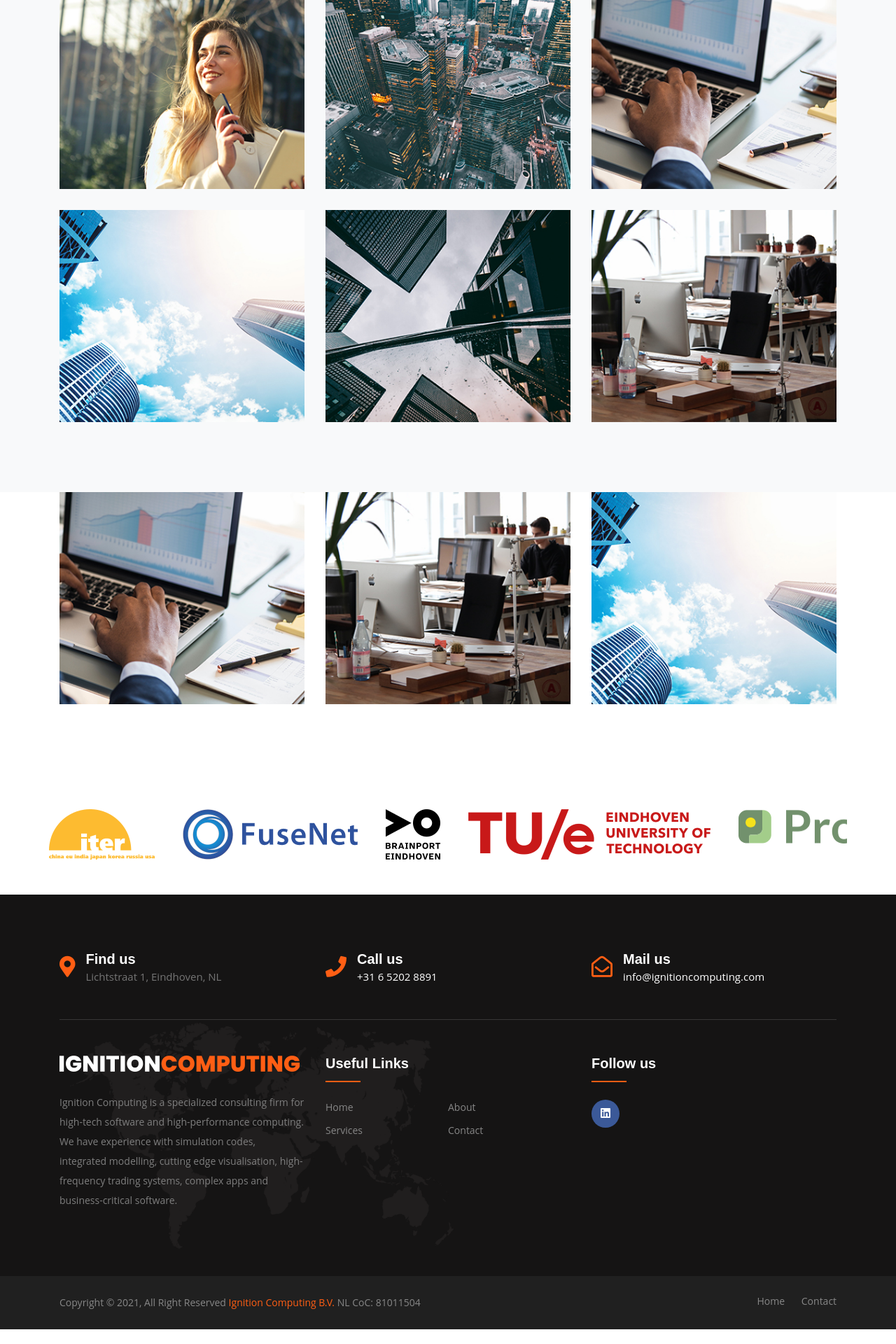
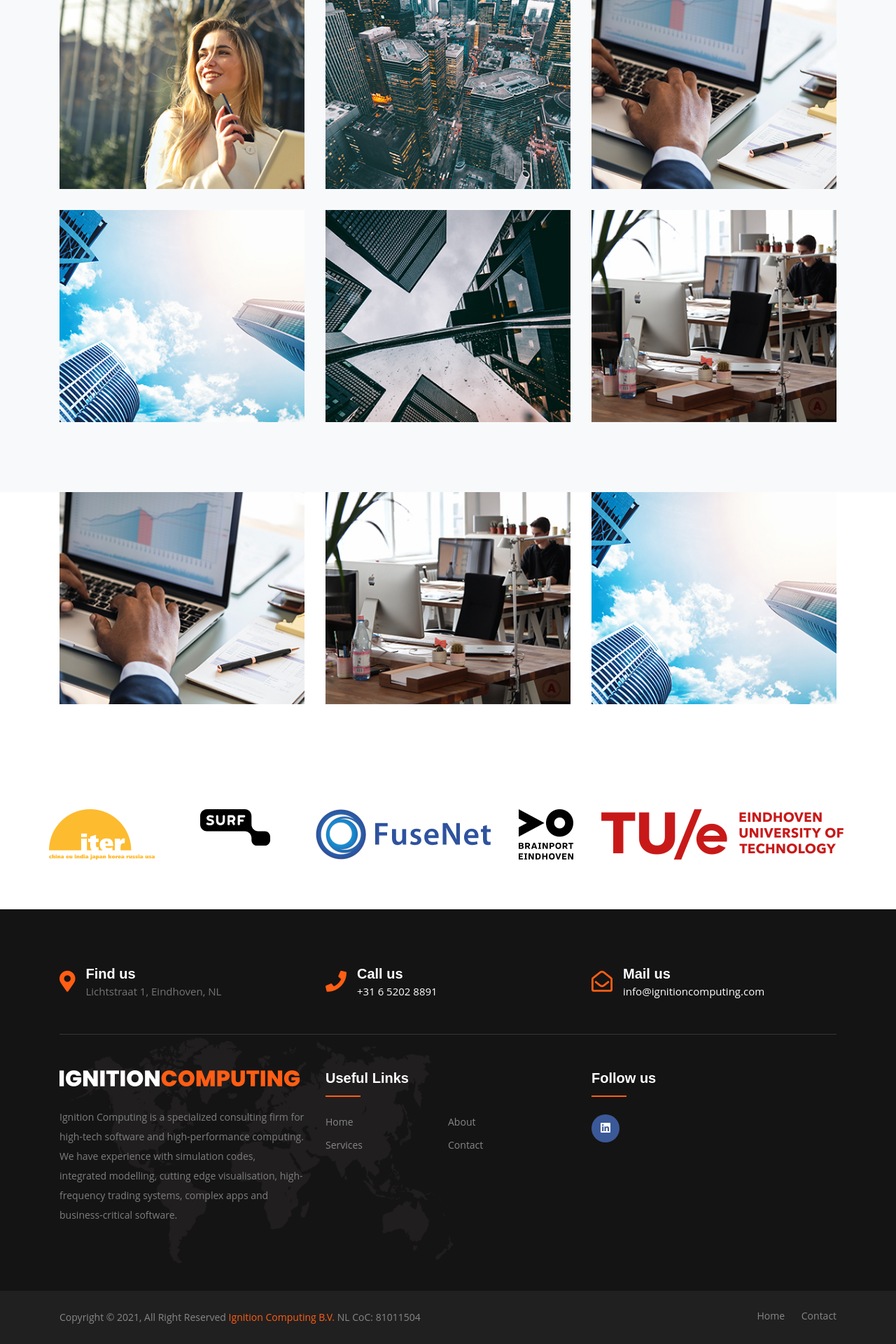
Before and after one commit to koenstrien/ignitioncomputing, a Jekyll site: the page built from portfolio-details.html, in a window 1280 px wide. Shown: the part 818-2738 px from the top of the page at 70% size. Built offline with Jekyll 4.4.1, drawn with Linux system fonts in a browser that asks for light colours; before the commit the page ends 2717 px from its top, so only the background shows below that.

Commit message:
add SURF logo

```diff
--- a/_includes/clients.html
+++ b/_includes/clients.html
@@ -13,6 +13,13 @@
                     <div class="single-clients">
                         <a href="https://iter.org" target="_blank">
                             <img src="{{site.baseurl}}/assets/img/clients/iter.png" alt="ITER">
+                        </a>
+                    </div>
+                </div>
+                <div style="width: 150px;">
+                    <div class="single-clients">
+                        <a href="https://surf.nl" target="_blank">
+                            <img src="{{site.baseurl}}/assets/img/clients/surf.svg" alt="SURF">
                         </a>
                     </div>
                 </div>
```
Also changed, not shown: assets/img/clients/surf.svg (added).
